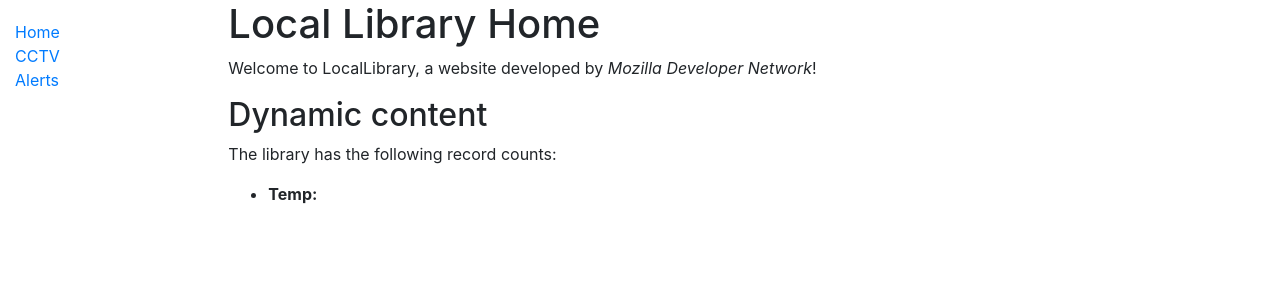
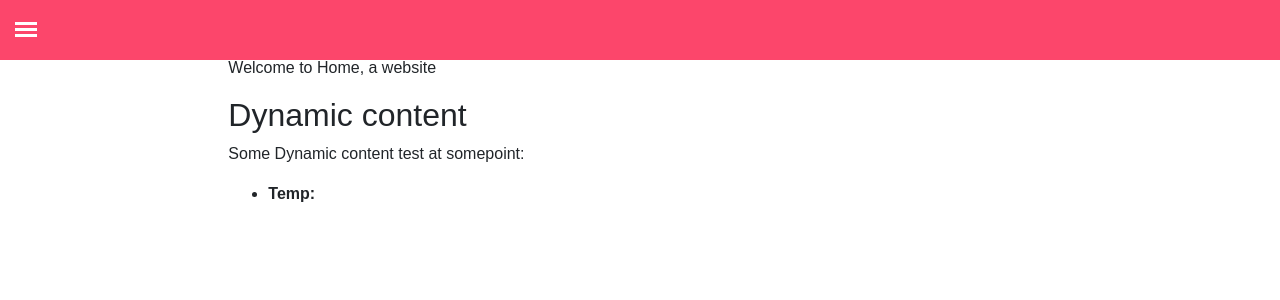
Before and after one commit to themarzbar247/CCTV_Cam, a Django app: template portal/cctv/templates/index.html in a window 1280 px wide. Shown: the top 300 px of the page. Run offline with Django 3.2, Linux system fonts and the light colour scheme; the template is opened without the code that fills it, so the values that code supplies are empty; parts of the project's set-up code (start-up, migrations or seed data) failed here and were passed over.

Commit message:
render my webpage goddamit

```diff
--- a/portal/cctv/admin.py
+++ b/portal/cctv/admin.py
@@ -1,7 +1,7 @@
 from django.contrib import admin
-from .models import Alert
+from .models import *
 
 # Register your models here.
-
-
 admin.site.register(Alert)
+admin.site.register(Notification)
+admin.site.register(Type)
--- a/portal/cctv/static/css/styles.css
+++ b/portal/cctv/static/css/styles.css
@@ -3,3 +3,148 @@
     padding: 0;
     list-style: none;
 }
+@import url('https://fonts.googleapis.com/css?family=Varela+Round');
+html, body {
+    overflow-x: hidden;
+    height: 100%;
+}
+body {
+    background: #fff;
+    padding: 0;
+    margin: 0;
+    font-family: 'Varela Round', sans-serif;
+}
+.header {
+    display: block;
+    margin: 0 auto;
+    width: 100%;
+    max-width: 100%;
+    box-shadow: none;
+    background-color: #FC466B;
+    position: fixed;
+    height: 60px!important;
+    overflow: hidden;
+    z-index: 10;
+}
+.main {
+    margin: 0 auto;
+    display: block;
+    height: 100%;
+    margin-top: 60px;
+}
+.mainInner{
+    display: table;
+    height: 100%;
+    width: 100%;
+    text-align: center;
+}
+.mainInner div{
+    display:table-cell;
+    vertical-align: middle;
+    font-size: 3em;
+    font-weight: bold;
+    letter-spacing: 1.25px;
+}
+#sidebarMenu {
+    height: 100%;
+    position: fixed;
+    left: 0;
+    width: 250px;
+    margin-top: 60px;
+    transform: translateX(-250px);
+    transition: transform 250ms ease-in-out;
+    background: linear-gradient(180deg, #FC466B 0%, #3F5EFB 100%);
+}
+.sidebarMenuInner{
+    margin:0;
+    padding:0;
+    border-top: 1px solid rgba(255, 255, 255, 0.10);
+}
+.sidebarMenuInner li{
+    list-style: none;
+    color: #fff;
+    text-transform: uppercase;
+    font-weight: bold;
+    padding: 20px;
+    cursor: pointer;
+    border-bottom: 1px solid rgba(255, 255, 255, 0.10);
+}
+.sidebarMenuInner li span{
+    display: block;
+    font-size: 14px;
+    color: rgba(255, 255, 255, 0.50);
+}
+.sidebarMenuInner li a{
+    color: #fff;
+    text-transform: uppercase;
+    font-weight: bold;
+    cursor: pointer;
+    text-decoration: none;
+}
+input[type="checkbox"]:checked ~ #sidebarMenu {
+    transform: translateX(0);
+}
+
+input[type=checkbox] {
+    transition: all 0.3s;
+    box-sizing: border-box;
+    display: none;
+}
+.sidebarIconToggle {
+    transition: all 0.3s;
+    box-sizing: border-box;
+    cursor: pointer;
+    position: absolute;
+    z-index: 99;
+    height: 100%;
+    width: 100%;
+    top: 22px;
+    left: 15px;
+    height: 22px;
+    width: 22px;
+}
+.spinner {
+    transition: all 0.3s;
+    box-sizing: border-box;
+    position: absolute;
+    height: 3px;
+    width: 100%;
+    background-color: #fff;
+}
+.horizontal {
+    transition: all 0.3s;
+    box-sizing: border-box;
+    position: relative;
+    float: left;
+    margin-top: 3px;
+}
+.diagonal.part-1 {
+    position: relative;
+    transition: all 0.3s;
+    box-sizing: border-box;
+    float: left;
+}
+.diagonal.part-2 {
+    transition: all 0.3s;
+    box-sizing: border-box;
+    position: relative;
+    float: left;
+    margin-top: 3px;
+}
+input[type=checkbox]:checked ~ .sidebarIconToggle > .horizontal {
+    transition: all 0.3s;
+    box-sizing: border-box;
+    opacity: 0;
+}
+input[type=checkbox]:checked ~ .sidebarIconToggle > .diagonal.part-1 {
+    transition: all 0.3s;
+    box-sizing: border-box;
+    transform: rotate(135deg);
+    margin-top: 8px;
+}
+input[type=checkbox]:checked ~ .sidebarIconToggle > .diagonal.part-2 {
+    transition: all 0.3s;
+    box-sizing: border-box;
+    transform: rotate(-135deg);
+    margin-top: -9px;
+}
--- /dev/null
+++ b/portal/cctv/templates/base_gen.html
@@ -0,0 +1,39 @@
+<!DOCTYPE html>
+<html lang="en">
+<head>
+  {% block title %}<title>Test Site</title>{% endblock %}
+  <meta charset="utf-8">
+  <meta name="viewport" content="width=device-width, initial-scale=1">
+  <link rel="stylesheet" href="https://cdn.jsdelivr.net/npm/bootstrap@4.5.3/dist/css/bootstrap.min.css" integrity="sha384-TX8t27EcRE3e/ihU7zmQxVncDAy5uIKz4rEkgIXeMed4M0jlfIDPvg6uqKI2xXr2" crossorigin="anonymous">
+  <!-- Add additional CSS in static file -->
+  {% load static %}
+  <link rel="stylesheet" href="{% static 'css/styles.css' %}">
+</head>
+<body>
+  <div class="header"></div>
+  <input type="checkbox" class="openSidebarMenu" id="openSidebarMenu">
+  <label for="openSidebarMenu" class="sidebarIconToggle">
+    <div class="spinner diagonal part-1"></div>
+    <div class="spinner horizontal"></div>
+    <div class="spinner diagonal part-2"></div>
+  </label>
+  <div class="container-fluid">
+    <div class="row">
+      <div class="col-sm-2">
+      {% block sidebar %}
+        <div id="sidebarMenu">
+          <ul class="sidebarMenuInner">
+            <li>Side Bar 1</li>
+            <li><a href="https://instagram.com" target="_blank">Instagram</a></li>
+            <li><a href="https://twitter.com" target="_blank">Twitter</a></li>
+            <li><a href="https://www.youtube.com" target="_blank">YouTube</a></li>
+            <li><a href="https://www.linkedin.com" target="_blank">Linkedin</a></li>
+          </ul>
+        </div>
+      {% endblock %}
+      </div>
+      <div class="col-sm-10 ">{% block content %}{% endblock %}</div>
+    </div>
+  </div>
+</body>
+</html>
--- a/portal/cctv/templates/cctv/base_gen.html
+++ /dev/null
@@ -1,28 +0,0 @@
-<!DOCTYPE html>
-<html lang="en">
-<head>
-  {% block title %}<title>Local Library</title>{% endblock %}
-  <meta charset="utf-8">
-  <meta name="viewport" content="width=device-width, initial-scale=1">
-  <link rel="stylesheet" href="https://cdn.jsdelivr.net/npm/bootstrap@4.5.3/dist/css/bootstrap.min.css" integrity="sha384-TX8t27EcRE3e/ihU7zmQxVncDAy5uIKz4rEkgIXeMed4M0jlfIDPvg6uqKI2xXr2" crossorigin="anonymous">
-  <!-- Add additional CSS in static file -->
-  {% load static %}
-  <link rel="stylesheet" href="{% static 'css/styles.css' %}">
-</head>
-<body>
-  <div class="container-fluid">
-    <div class="row">
-      <div class="col-sm-2">
-      {% block sidebar %}
-        <ul class="sidebar-nav">
-          <li><a href="{% url 'index' %}">Home</a></li>
-          <li><a href="">CCTV</a></li>
-          <li><a href="">Alerts</a></li>
-        </ul>
-      {% endblock %}
-      </div>
-      <div class="col-sm-10 ">{% block content %}{% endblock %}</div>
-    </div>
-  </div>
-</body>
-</html>
--- a/portal/cctv/templates/index.html
+++ b/portal/cctv/templates/index.html
@@ -1,10 +1,10 @@
 {% extends "base_gen.html" %}
 
 {% block content %}
-  <h1>Local Library Home</h1>
-  <p>Welcome to LocalLibrary, a website developed by <em>Mozilla Developer Network</em>!</p>
+  <h1>Basic Home</h1>
+  <p>Welcome to Home, a website</p>
   <h2>Dynamic content</h2>
-  <p>The library has the following record counts:</p>
+  <p>Some Dynamic content test at somepoint:</p>
   <ul>
     <li><strong>Temp:</strong></li>
   </ul>
--- a/portal/cctv/views.py
+++ b/portal/cctv/views.py
@@ -5,5 +5,6 @@ from django.template import loader
 # Create your views here.
 def index(request):
 
-    t = loader.get_template('cctv/stream.html')
-    return HttpResponse(t.render({"stream_dir":"dave"}, request))
+    #t = loader.get_template('cctv/index.html')
+    #t.render({"stream_dir":"dave"})
+    return HttpResponse(request, "index.html")
```
Also changed, not shown: portal/cctv/models.py (+7 -8 lines), portal/cctv/migrations/0003_auto_20210525_1230.py (added), portal/cctv/migrations/0004_rename_alerts_alert.py (added).
